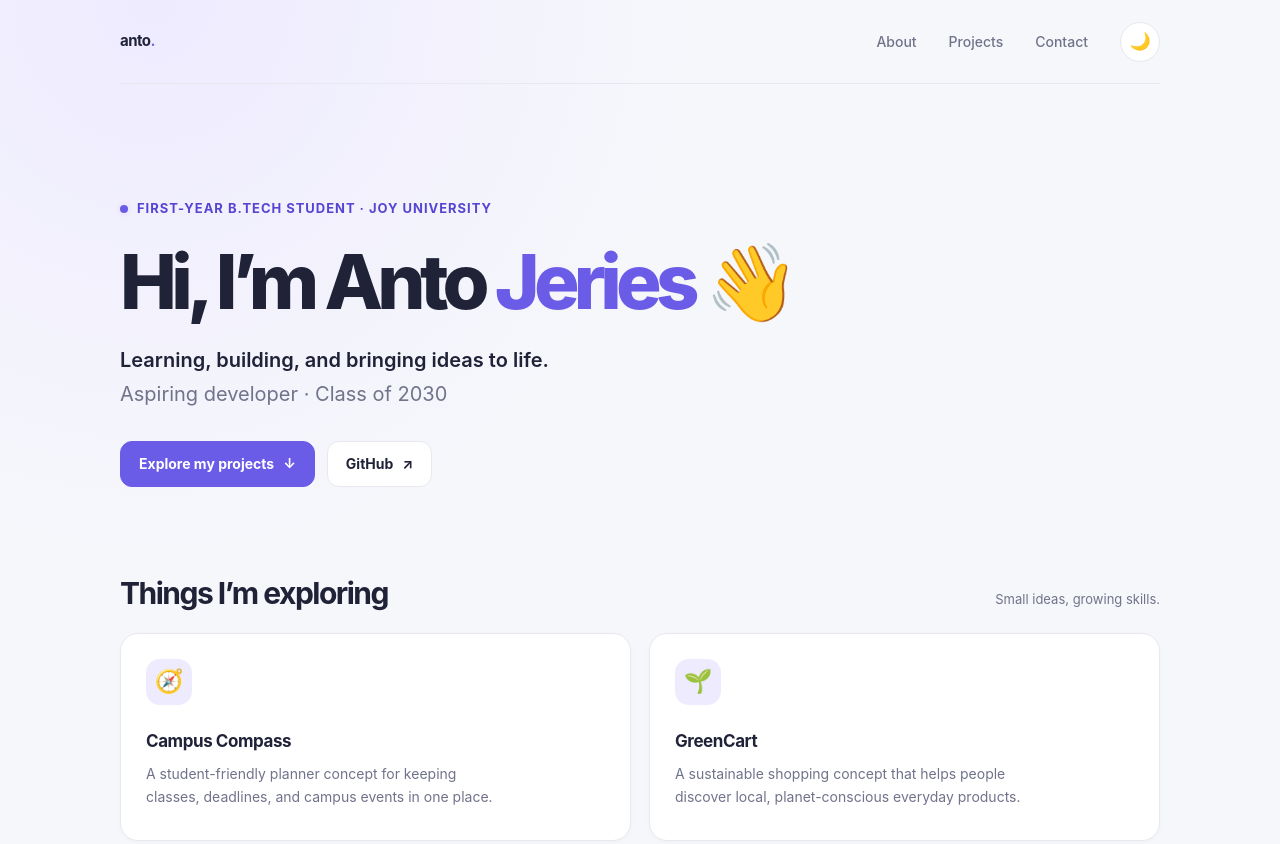
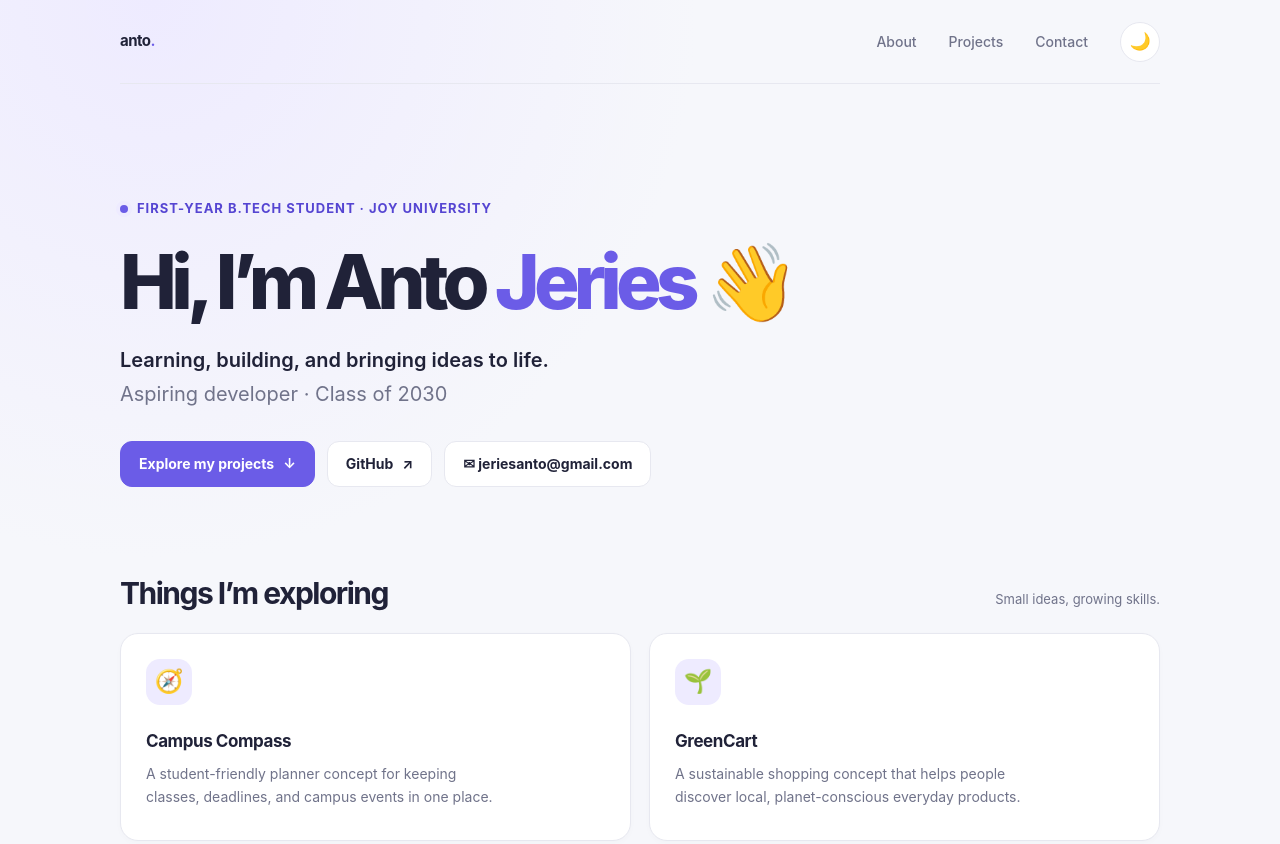
Before and after one commit to jeriesanto-prog/jeriesanto-prog.github.io, a plain HTML site: page index.html in a window 1280 px wide. Shown: the top 844 px of the page. Drawn offline with Linux system fonts and the light colour scheme.

Commit message:
Show portfolio contact email
Co-authored-by: Copilot App <223556219+Copilot@users.noreply.github.com>

```diff
--- a/index.html
+++ b/index.html
@@ -377,6 +377,7 @@
         <div class="hero-links">
           <a class="button button-primary" href="#projects">Explore my projects <span aria-hidden="true">↓</span></a>
           <a class="button" href="https://github.com/jeriesanto-prog" target="_blank" rel="noreferrer">GitHub <span aria-hidden="true">↗</span></a>
+          <a class="button" href="mailto:jeriesanto@gmail.com">✉ jeriesanto@gmail.com</a>
         </div>
       </section>
 
```
